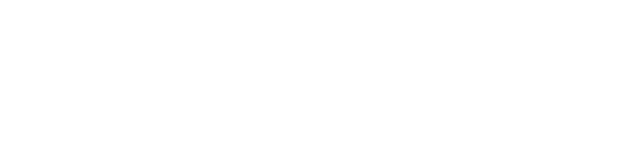
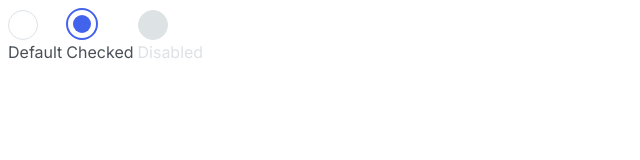
Before and after one commit to js-tasks-ru/htmlcss-20230227_kira-ismailova, a website: page 07-lection5/02-radio/index.html in a window 1280 px wide. Shown: the whole page, without its empty margins (0-640 px from the left). Drawn offline with Linux system fonts and the light colour scheme.

Commit message:
radio ready

```diff
--- a/07-lection5/02-radio/index.html
+++ b/07-lection5/02-radio/index.html
@@ -4,8 +4,33 @@
     <head>
         <link rel="stylesheet" href="../../assets/css/main.css">
         <link rel="stylesheet" href="./radio.css">
+
     </head>
     <body>
+        <label class="radio">
+            <input class="radio__input" type="radio" name="example" value="option1">
+            <div class="radio__wrapper">
+            <div class="radio__state"></div>
+            <div class="radio__title">Default</div>
+        </div>
+
+          </label>
+
+          <label class="radio">
+            <input class="radio__input" type="radio" name="example" value="option2" checked>
+            <div class="radio__wrapper">
+            <div class="radio__state"></div>
+            <div class="radio__title">Checked</div>
+        </div>
+          </label>
+
+          <label class="radio">
+            <input class="radio__input" type="radio" name="example" value="option3" disabled>
+            <div class="radio__wrapper">
+            <div class="radio__state"></div>
+            <div class="radio__title">Disabled</div>
+        </div>
+          </label>
 
     </body>
 </html>
--- a/07-lection5/02-radio/radio.css
+++ b/07-lection5/02-radio/radio.css
@@ -0,0 +1,45 @@
+.radio {
+    position: relative;
+    display: inline-block;
+}
+
+.radio__state {
+    width: 28px;
+    height: 28px;
+    background: var(--white);
+    border: 1px solid var(--grey-2);
+    border-radius: 50%;
+}
+
+.radio__input {
+    display: block;
+    position: absolute;
+    clip: rect(0, 0, 0, 0);
+}
+
+.radio__input:checked ~ .radio__wrapper
+.radio__state {
+    background-image: url('iconka.svg');
+    background-position: center;
+    background-repeat: no-repeat;
+    border: 2px solid var(--blue-2);
+}
+
+.radio__title {
+font-family: 'Inter';
+    font-style: normal;
+    font-weight: 400;
+    font-size: 16px;
+    line-height: 24px;
+    color: var(--grey-4);
+}
+
+.radio__input:disabled ~ .radio__wrapper
+.radio__state {
+    background-color: var(--grey-2);
+}
+
+.radio__input:disabled ~ .radio__wrapper
+.radio__title {
+    color: var(--grey-2);
+}
```
Also changed, not shown: 07-lection5/02-radio/iconka.svg (added).
